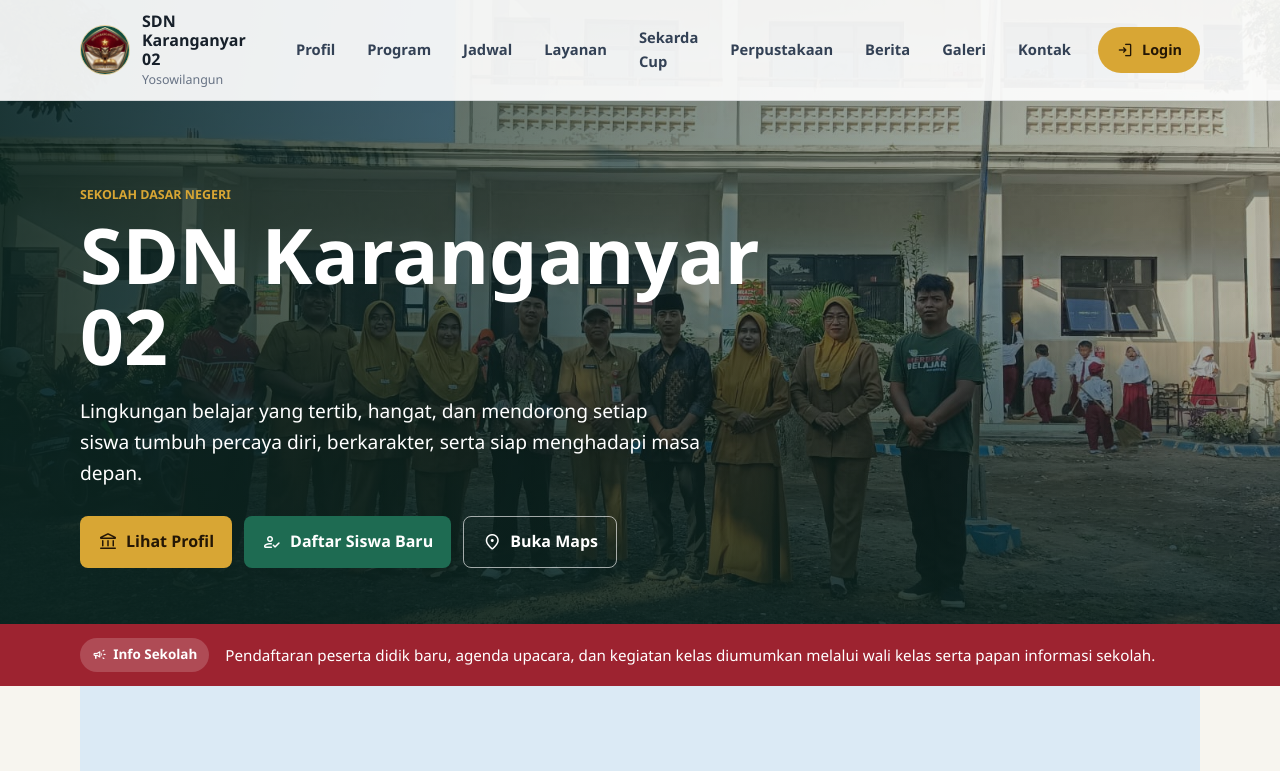
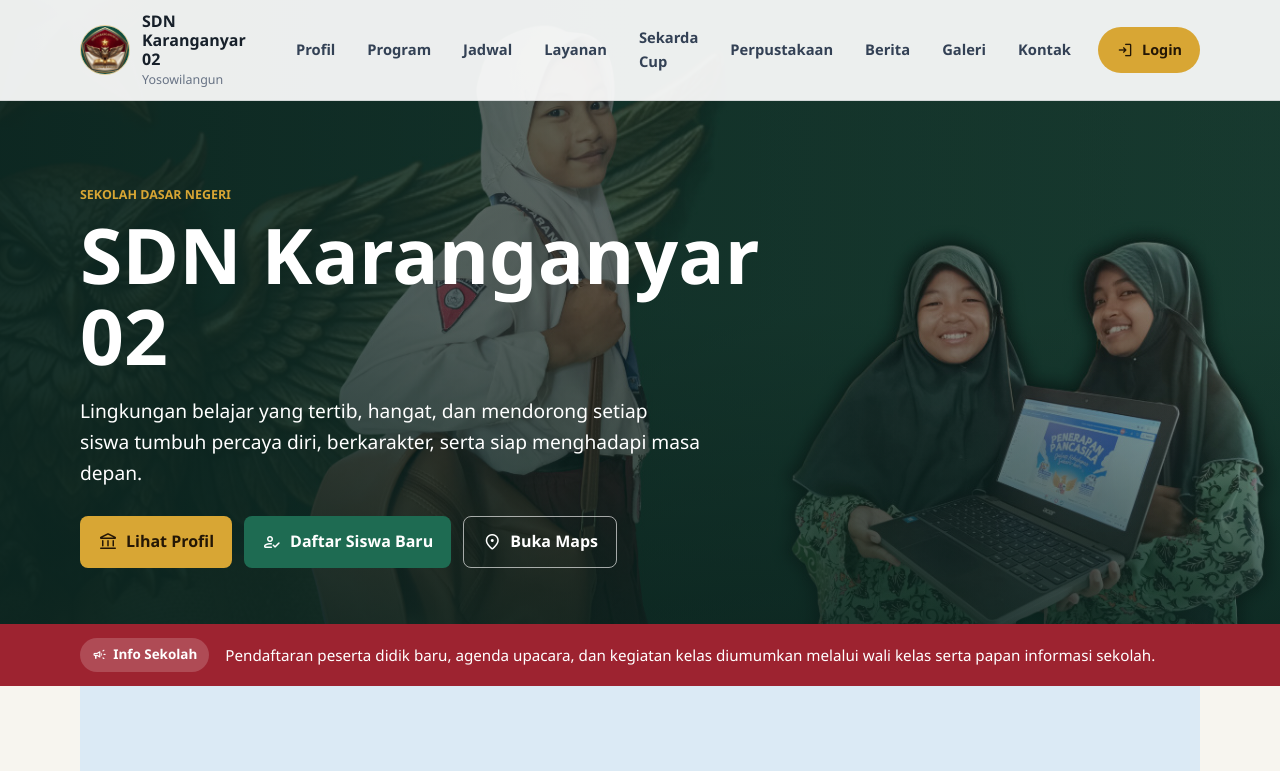
Before and after one commit to sdnkaranganyar02/p, a plain HTML site: page index.html in a window 1280 px wide. Shown: the top 771 px of the page. Drawn offline with nearby package versions, Linux system fonts and the light colour scheme.

Commit message:
Update index.html

```diff
--- a/index.html
+++ b/index.html
@@ -188,7 +188,7 @@
     <main id="beranda">
       <section class="hero">
         <div class="hero-media" aria-hidden="true">
-          <img src="assets/guru.jpeg" alt="">
+          <img src="assets/back.jpg" alt="">
         </div>
         <div class="hero-overlay"></div>
         <div class="hero-content">
```
